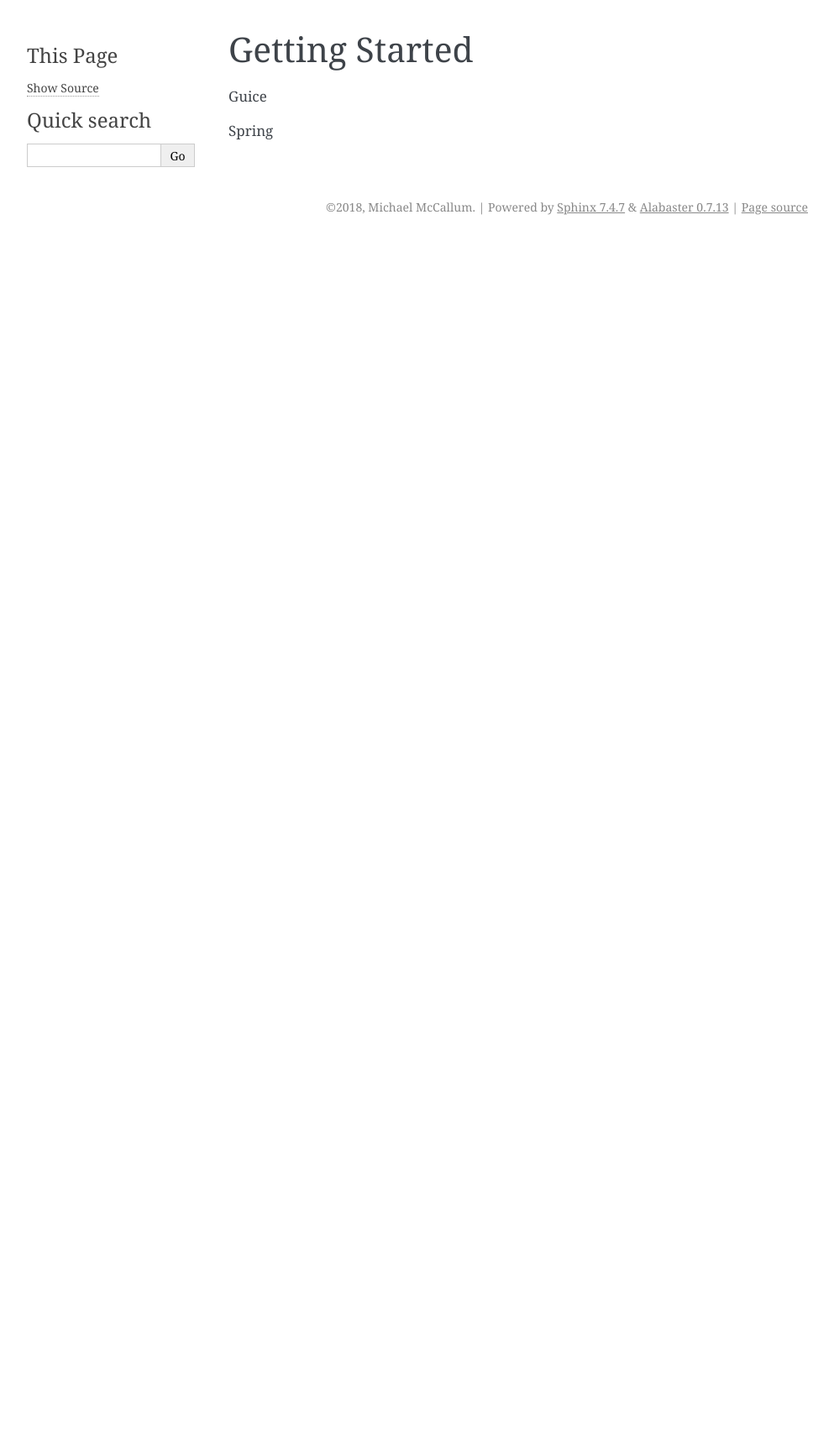
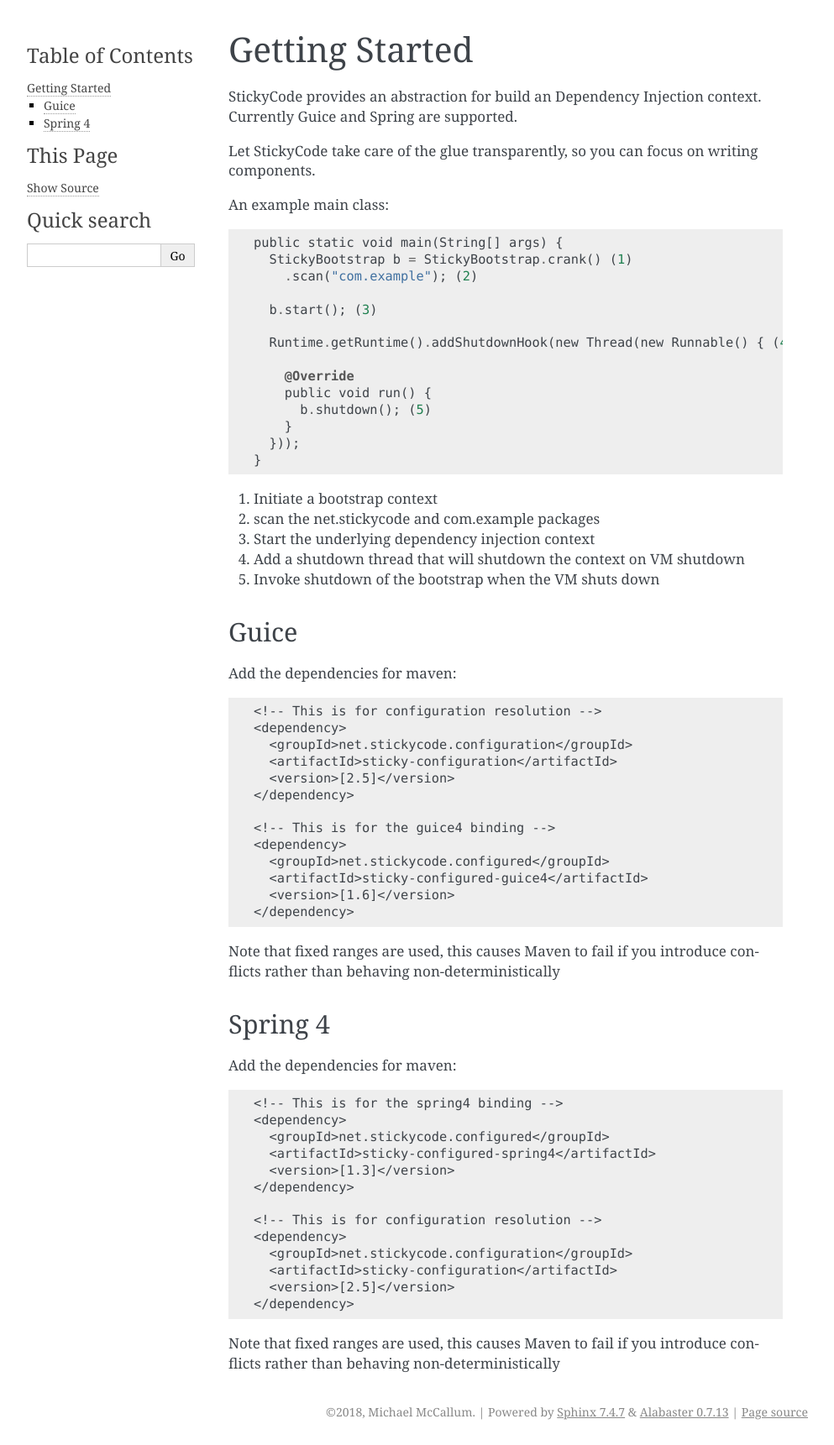
Before and after one commit to StickySource/documentation, a Sphinx documentation site: the page built from docs/source/getting-started/index.rst, in a window 1280 px wide. Shown: the whole page at 84% size, without its empty margins (148-1141 px from the left). Built offline with Sphinx 7.4.7, drawn with Linux system fonts in a browser that asks for light colours; before the commit the page ends 900 px from its top, so only the background shows below that.

Commit message:
Describe a simple getting started with the deps for Guice and Spring

```diff
--- a/docs/source/getting-started/index.rst
+++ b/docs/source/getting-started/index.rst
@@ -1,9 +1,71 @@
 Getting Started
 ===============
 
+StickyCode provides an abstraction for build an Dependency Injection context. Currently Guice and Spring are supported.
 
+Let StickyCode take care of the glue transparently, so you can focus on writing components.
+
+An example main class::
+
+  public static void main(String[] args) {
+    StickyBootstrap b = StickyBootstrap.crank() (1)
+      .scan("com.example"); (2)
+
+    b.start(); (3)
+
+    Runtime.getRuntime().addShutdownHook(new Thread(new Runnable() { (4)
+
+      @Override
+      public void run() {
+        b.shutdown(); (5)
+      }
+    }));
+  }
+
+#. Initiate a bootstrap context
+#. scan the net.stickycode and com.example packages
+#. Start the underlying dependency injection context
+#. Add a shutdown thread that will shutdown the context on VM shutdown
+#. Invoke shutdown of the bootstrap when the VM shuts down
 
 Guice
+-----
 
+Add the dependencies for maven::
 
-Spring
+  <!-- This is for configuration resolution -->
+  <dependency>
+    <groupId>net.stickycode.configuration</groupId>
+    <artifactId>sticky-configuration</artifactId>
+    <version>[2.5]</version>
+  </dependency>
+
+  <!-- This is for the guice4 binding -->
+  <dependency>
+    <groupId>net.stickycode.configured</groupId>
+    <artifactId>sticky-configured-guice4</artifactId>
+    <version>[1.6]</version>
+  </dependency>
+
+Note that fixed ranges are used, this causes Maven to fail if you introduce conflicts rather than behaving non-deterministically
+
+Spring 4
+--------
+
+Add the dependencies for maven::
+
+  <!-- This is for the spring4 binding -->
+  <dependency>
+    <groupId>net.stickycode.configured</groupId>
+    <artifactId>sticky-configured-spring4</artifactId>
+    <version>[1.3]</version>
+  </dependency>
+
+  <!-- This is for configuration resolution -->
+  <dependency>
+    <groupId>net.stickycode.configuration</groupId>
+    <artifactId>sticky-configuration</artifactId>
+    <version>[2.5]</version>
+  </dependency>
+
+Note that fixed ranges are used, this causes Maven to fail if you introduce conflicts rather than behaving non-deterministically
--- a/docs/source/index.rst
+++ b/docs/source/index.rst
@@ -23,6 +23,7 @@
    configured/index
    mockwire/index
    scheduled/index
+   plugins/index
 
 Indices and tables
 ==================
```
Also changed, not shown: docs/source/configured/index.rst (+49 -0 lines), docs/source/plugins/index.rst (added, +11 -0 lines).
